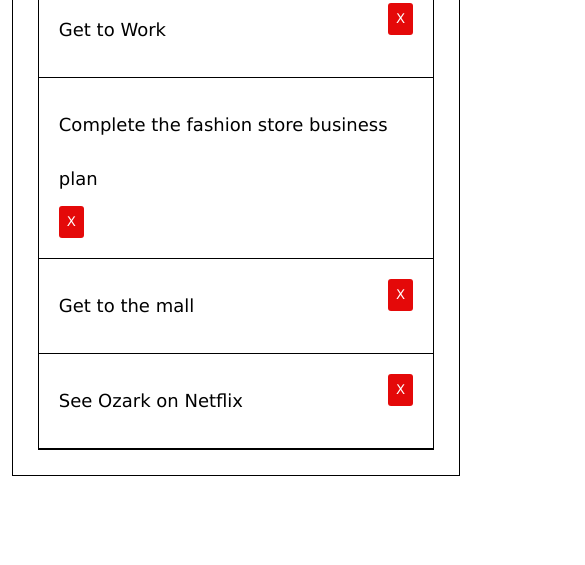
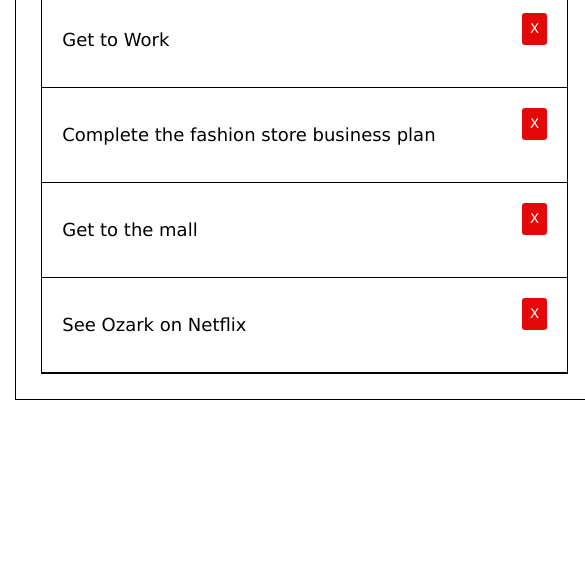
Before and after one commit to ForJessicaSake/To-do-List, a plain HTML site: page index.html in a window 390 px wide. Shown: the part 279-844 px from the top of the page, 585 px wide, since content can reach past the window. Drawn offline with Linux system fonts and the light colour scheme.

Commit message:
Update index.css

```diff
--- a/index.css
+++ b/index.css
@@ -83,7 +83,7 @@ background-color: rgb(159, 159, 219);
  @media only screen and (max-width: 480px) and (min-width: 320px) {
      html,
      body {
-         width: 110%;
+         width: 125%;
          margin: 0;
          padding: 0;
          overflow-x: hidden;
```
